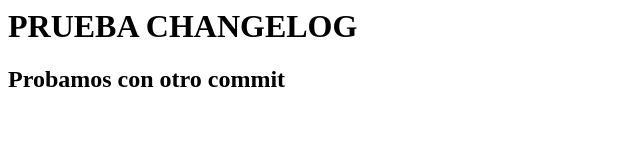
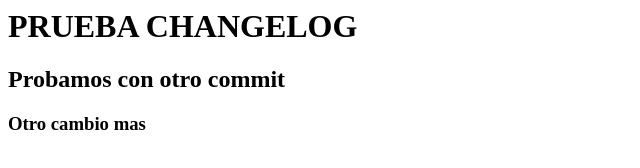
Before and after one commit to oscarteston/pruebaChangelog, a website: page index.html in a window 1280 px wide. Shown: the whole page, without its empty margins (0-640 px from the left). Drawn offline with Linux system fonts and the light colour scheme.

Commit message:
feat(prueba): Otro cambio mas

```diff
--- a/index.html
+++ b/index.html
@@ -4,5 +4,6 @@
 <body>
     <h1>PRUEBA CHANGELOG</h1>
     <h2>Probamos con otro commit</h2>
+    <h3>Otro cambio mas</h3>
 </body>
 </html>
```
